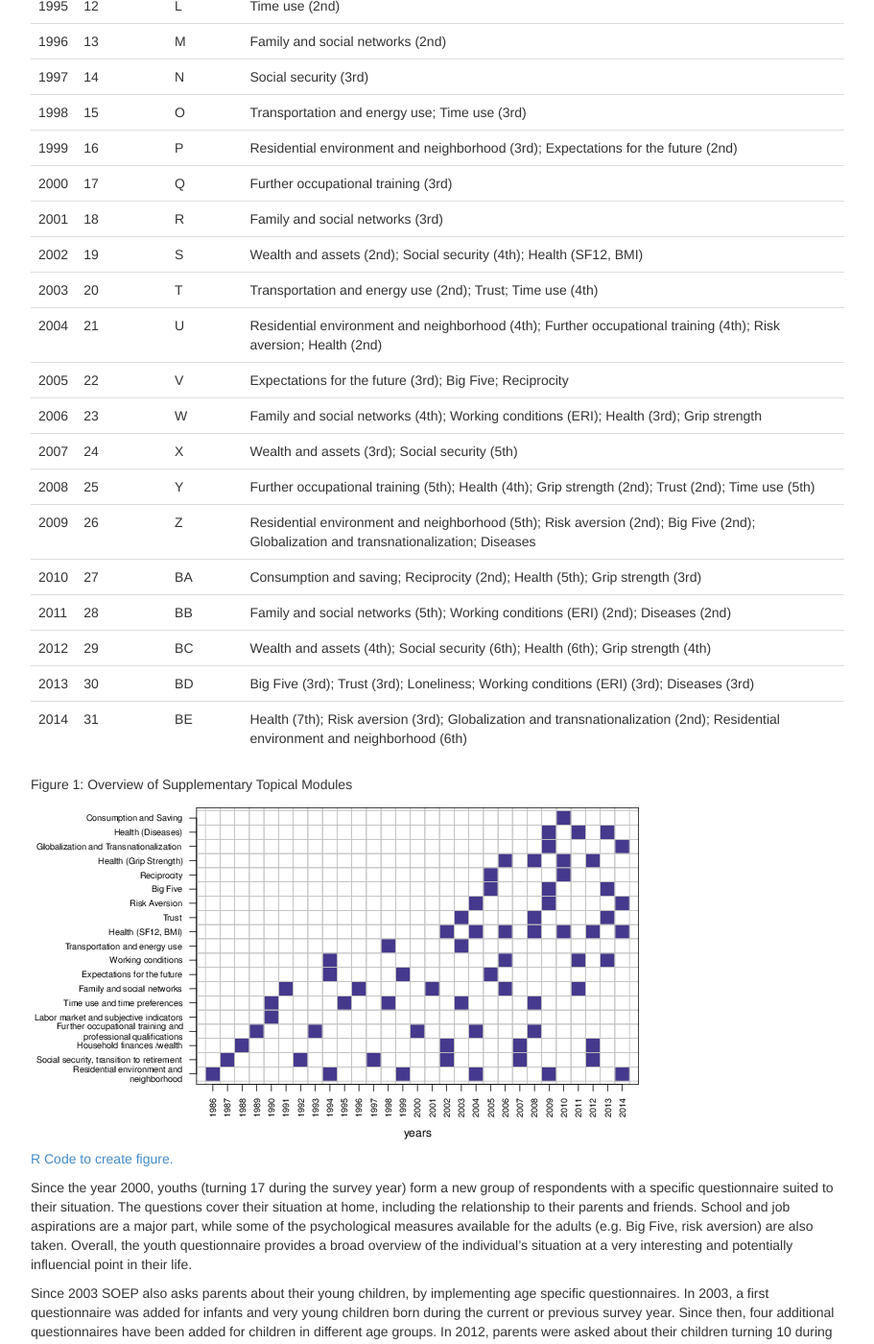
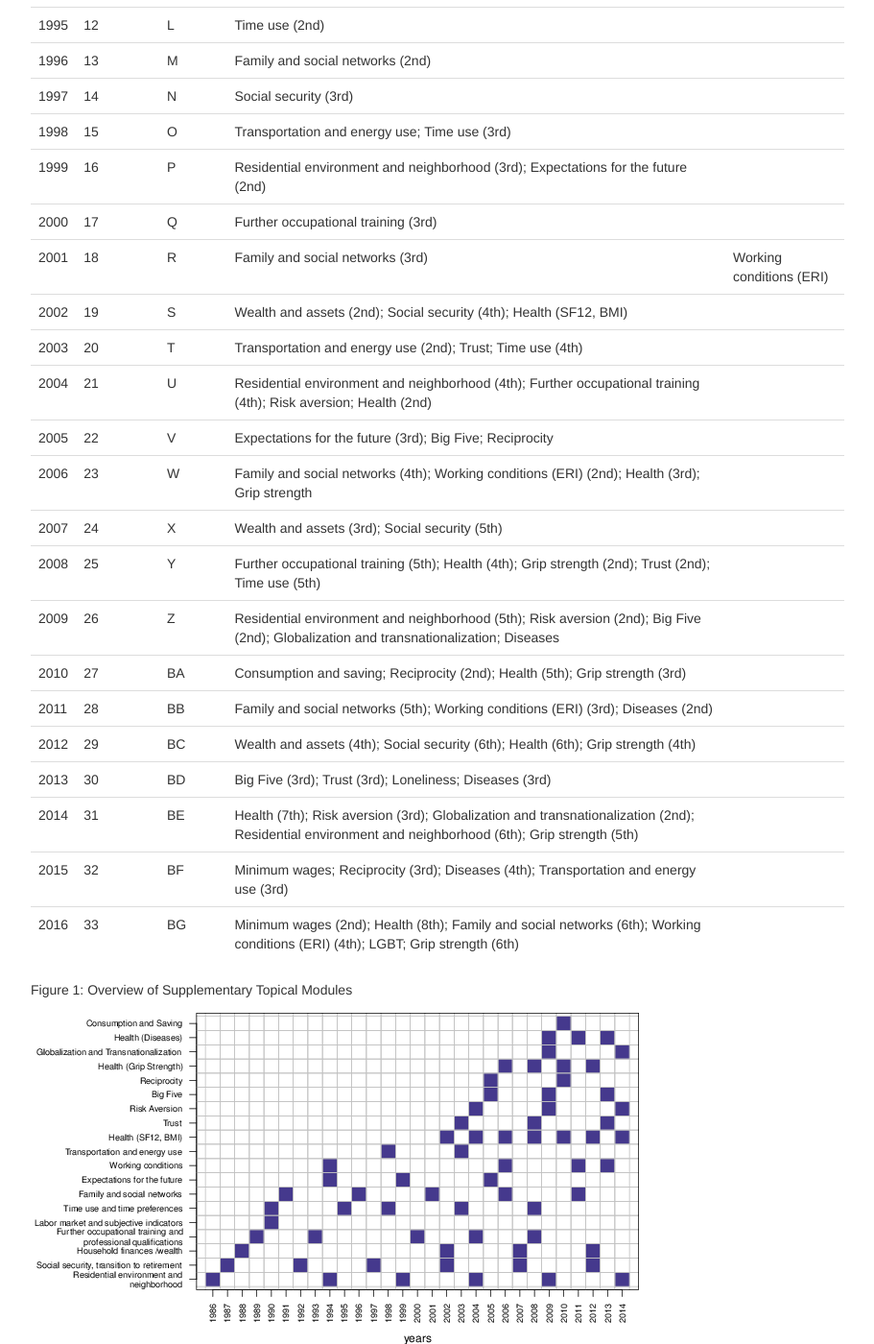
Before and after one commit to paneldata/paneldata.github.io, a Jekyll site: the page built from soep/dtc/content.md, in a window 1280 px wide and 1400 px high, scrolled down 1024 px. Shown: the whole window at 96% size, without its empty margins (38-949 px from the left). Built offline with Jekyll 4.4.1, drawn with Linux system fonts in a browser that asks for light colours.

Commit message:
update topics table

```diff
--- a/soep/dtc/content.md
+++ b/soep/dtc/content.md
@@ -42,35 +42,37 @@ Table 1: Overview of Supplementary Questionnaires 1986-2012
 
 | Year | Wave number | Wave letter | Topic |
 |------|-------------|-------------|-------|
-| 1986 | 3 | C | Residential environment and neighborhood |
-| 1987 | 4 | D | Social security, transition to retirement |
-| 1988 | 5 | E | Household finances and wealth |
-| 1989 | 6 | F | Further occupational training and professional qualifications |
-| 1990 | 7 | G | Time use and time preferences; Labor market and subjective indicators |
-| 1991 | 8 | H | Family and social networks|
-| 1992 | 9 | I | Social security (2nd measurement)|
-| 1993 | 10 | J | Further occupational training (2nd)|
-| 1994 | 11 | K | Residential environment and neighborhood (2nd); Working conditions; Expectations for the future|
-1995 | 12 | L | Time use (2nd)|
-1996 | 13 | M | Family and social networks (2nd)|
-1997 | 14 | N | Social security (3rd)|
-1998 | 15 | O | Transportation and energy use; Time use (3rd)|
-1999 | 16 | P | Residential environment and neighborhood (3rd); Expectations for the future (2nd)|
-2000 | 17 | Q | Further occupational training (3rd)|
-2001 | 18 | R | Family and social networks (3rd)|
-2002 | 19 | S | Wealth and assets (2nd); Social security (4th); Health (SF12, BMI)|
-2003 | 20 | T | Transportation and energy use (2nd); Trust; Time use (4th)|
-2004 | 21 | U | Residential environment and neighborhood (4th); Further occupational training (4th); Risk aversion; Health (2nd)|
-2005 | 22 | V | Expectations for the future (3rd); Big Five; Reciprocity|
-2006 | 23 | W | Family and social networks (4th); Working conditions (ERI); Health (3rd); Grip strength|
-2007 | 24 | X | Wealth and assets (3rd); Social security (5th)|
-2008 | 25 | Y | Further occupational training (5th); Health (4th); Grip strength (2nd); Trust (2nd); Time use (5th)|
-2009 | 26 | Z | Residential environment and neighborhood (5th); Risk aversion (2nd); Big Five (2nd); Globalization and transnationalization; Diseases|
-2010 | 27 | BA | Consumption and saving; Reciprocity (2nd); Health (5th); Grip strength (3rd)|
-2011 | 28 | BB | Family and social networks (5th); Working conditions (ERI) (2nd); Diseases (2nd)|
-2012 | 29 | BC | Wealth and assets (4th); Social security (6th); Health (6th); Grip strength (4th)|
-2013 | 30 | BD | Big Five (3rd); Trust (3rd); Loneliness; Working conditions (ERI) (3rd); Diseases (3rd)|
-2014 | 31 | BE | Health (7th); Risk aversion (3rd); Globalization and transnationalization (2nd); Residential environment and neighborhood (6th)|
+| 1986 | 3  	     | C  	   | Residential environment and neighborhood |
+| 1987 | 4  	     | D  	   | Social security, transition to retirement |
+| 1988 | 5  	     | E  	   | Household finances and wealth |
+| 1989 | 6  	     | F  	   | Further occupational training and professional qualifications |
+| 1990 | 7  	     | G  	   | Time use and time preferences; Labor market and subjective indicators |
+| 1991 | 8  	     | H  	   | Family and social networks|
+| 1992 | 9  	     | I  	   | Social security (2nd measurement)|
+| 1993 | 10 	     | J  	   | Further occupational training (2nd)|
+| 1994 | 11 	     | K  	   | Residential environment and neighborhood (2nd); Working conditions; Expectations for the future|
+| 1995 | 12 	     | L  	   | Time use (2nd)|
+| 1996 | 13 	     | M  	   | Family and social networks (2nd)|
+| 1997 | 14 	     | N  	   | Social security (3rd)|
+| 1998 | 15 	     | O  	   | Transportation and energy use; Time use (3rd)|
+| 1999 | 16 	     | P  	   | Residential environment and neighborhood (3rd); Expectations for the future (2nd)|
+| 2000 | 17 	     | Q  	   | Further occupational training (3rd)|
+| 2001 | 18 	     | R  	   | Family and social networks (3rd)| Working conditions (ERI)|
+| 2002 | 19 	     | S  	   | Wealth and assets (2nd); Social security (4th); Health (SF12, BMI)|
+| 2003 | 20 	     | T  	   | Transportation and energy use (2nd); Trust; Time use (4th)|
+| 2004 | 21 	     | U  	   | Residential environment and neighborhood (4th); Further occupational training (4th); Risk aversion; Health (2nd)|
+| 2005 | 22 	     | V  	   | Expectations for the future (3rd); Big Five; Reciprocity|
+| 2006 | 23 	     | W  	   | Family and social networks (4th); Working conditions (ERI) (2nd); Health (3rd); Grip strength|
+| 2007 | 24 	     | X  	   | Wealth and assets (3rd); Social security (5th)|
+| 2008 | 25 	     | Y  	   | Further occupational training (5th); Health (4th); Grip strength (2nd); Trust (2nd); Time use (5th)|
+| 2009 | 26 	     | Z  	   | Residential environment and neighborhood (5th); Risk aversion (2nd); Big Five (2nd); Globalization and transnationalization; Diseases|
+| 2010 | 27 	     | BA 	   | Consumption and saving; Reciprocity (2nd); Health (5th); Grip strength (3rd)|
+| 2011 | 28 	     | BB 	   | Family and social networks (5th); Working conditions (ERI) (3rd); Diseases (2nd)|
+| 2012 | 29 	     | BC 	   | Wealth and assets (4th); Social security (6th); Health (6th); Grip strength (4th)|
+| 2013 | 30 	     | BD 	   | Big Five (3rd); Trust (3rd); Loneliness; Diseases (3rd)|
+| 2014 | 31 	     | BE 	   | Health (7th); Risk aversion (3rd); Globalization and transnationalization (2nd); Residential environment and neighborhood (6th); Grip strength (5th)|
+| 2015 | 32 	     | BF 	   | Minimum wages; Reciprocity (3rd); Diseases (4th); Transportation and energy use (3rd)|
+| 2016 | 33 	     | BG 	   | Minimum wages (2nd); Health (8th); Family and social networks (6th); Working conditions (ERI) (4th); LGBT; Grip strength (6th)|
 
 Figure 1: Overview of Supplementary Topical Modules
 ![Overview of Supplementary Topical Modules](graphics/topics_abb.png)
```
